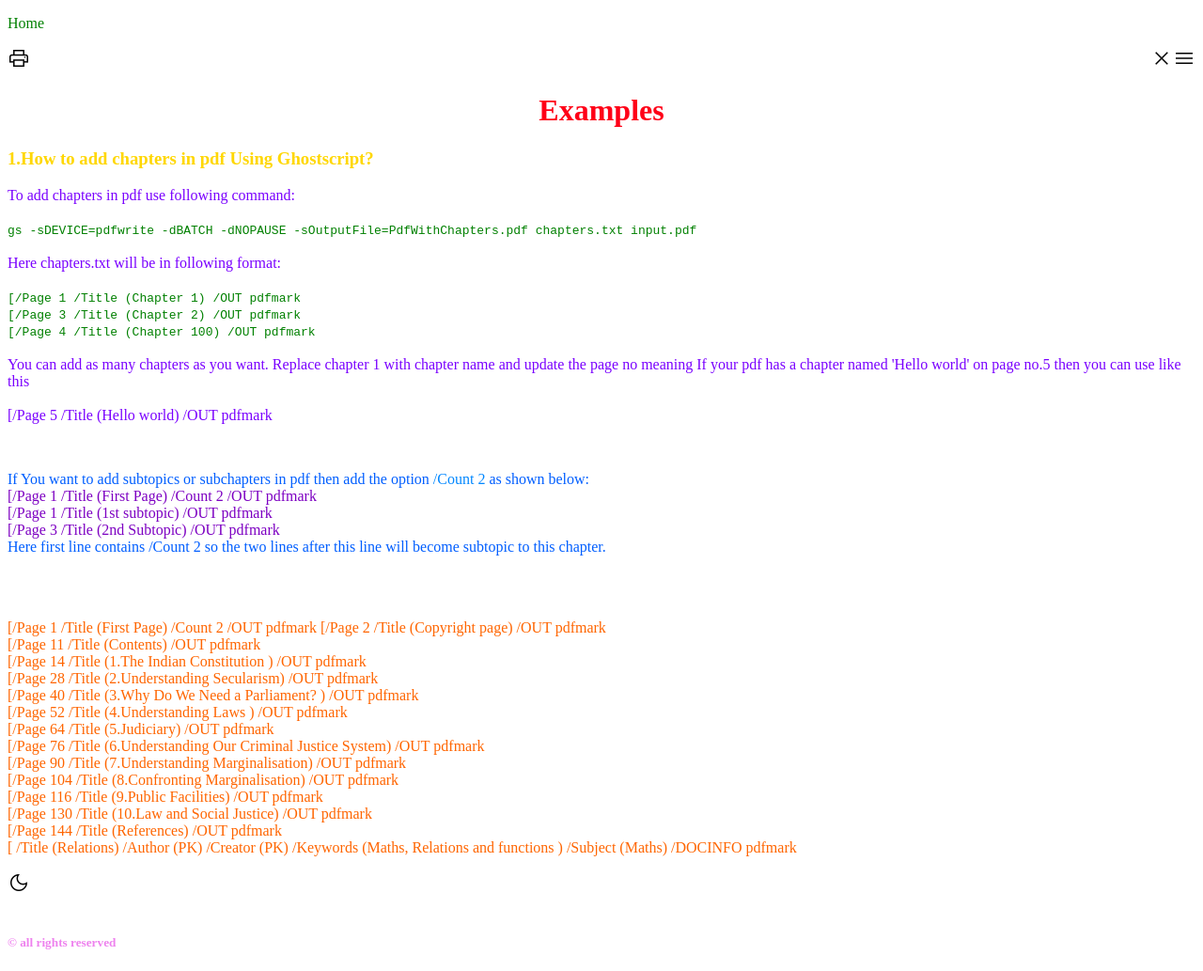
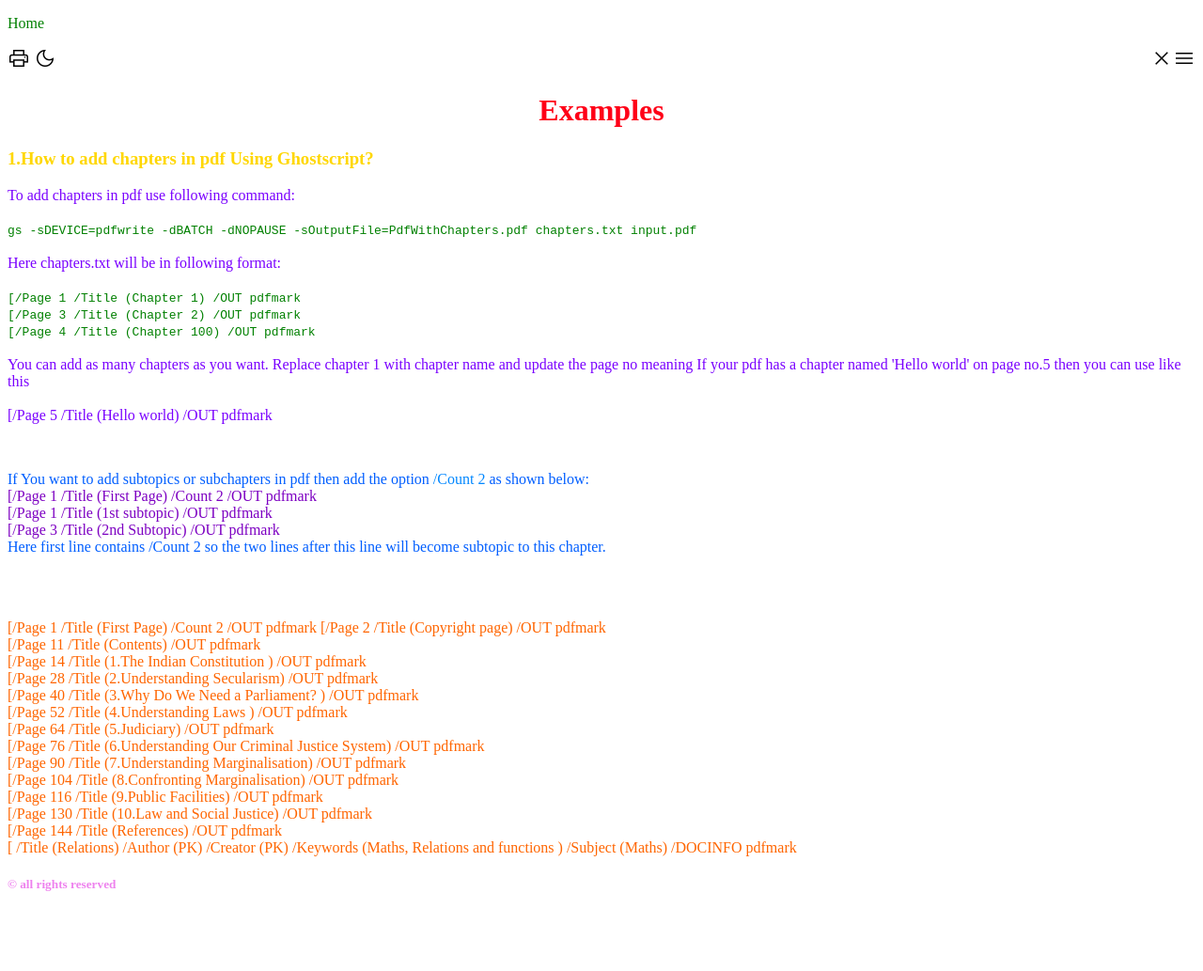
Before and after one commit to Adharshanandhan/IBM-EPBL, a plain HTML site: page index.html in a window 1280 px wide. Shown: the whole page at 94% size. After the commit the page ends 971 px from the top, so only its background shows below. Drawn offline with nearby package versions, Linux system fonts and the light colour scheme.

Commit message:
Update index.html

```diff
--- a/index.html
+++ b/index.html
@@ -22,7 +22,7 @@
   </header>
   <span class="material-symbols-sharp" style="float:right;color:black">menu</span>
   <span class="material-symbols-sharp" style="float:right;color:black">close</span>
-    <span class="material-symbols-outlined" type="button" onclick='window.print()' style="color:black;">print</span>
+  <span class="material-symbols-outlined" type="button" onclick='window.print()' style="color:black;">print</span><span id="mode" class="button" onclick='msg()'> <span class="material-symbols-outlined" style="color:black">dark_mode</span></span>
   <h1 style="text-align:center;color:#FF0017">Examples</h1>
   <h3 id="example" style="text-align:left;color:gold">1.How to add chapters in pdf Using Ghostscript? </h3>
   <p style="color:#7A00FF">
@@ -66,16 +66,10 @@
     /DOCINFO
     pdfmark
   </p>
-
-
-
-<span id="mode" class="material-symbols-outlined" type='button' onclick='msg()' >dark_mode</span><br /><br />
   <style>
     a {
       text-decoration: none
     }
-    </style>
-<style>
     .material-symbols-sharp {
       font-variation-settings:
       'FILL' 0,
@@ -83,8 +77,6 @@
       'GRAD' 0,
       'opsz' 48
     }
-</style>
-<style>
     .material-symbols-outlined {
       font-variation-settings:
       'FILL' 0,
@@ -102,11 +94,11 @@
       var f = document.getElementById('mode');
       if (t) {
         g.style = "background-color:black";
-            f.innerHTML = "<span id="mode" class="material-symbols-outlined" type='button' onclick='msg()' style="color:white">light_mode</span>";
+        f.innerHTML = "<span class='material-symbols-outlined' style='color:white' >light_mode</span>";
         t = false;
       } else {
         g.style = "background-color:white";
-            f.innerHTML = "<span id="mode" class="material-symbols-outlined" type='button' onclick='msg()' >dark_mode</span>";
+        f.innerHTML = "<span class='material-symbols-outlined' style='color:black' >dark_mode</span>";
         t = true;
       }
       //alert("You are not allowed to touch me");
```
Lines whose indentation alone changed are shown as unchanged.
